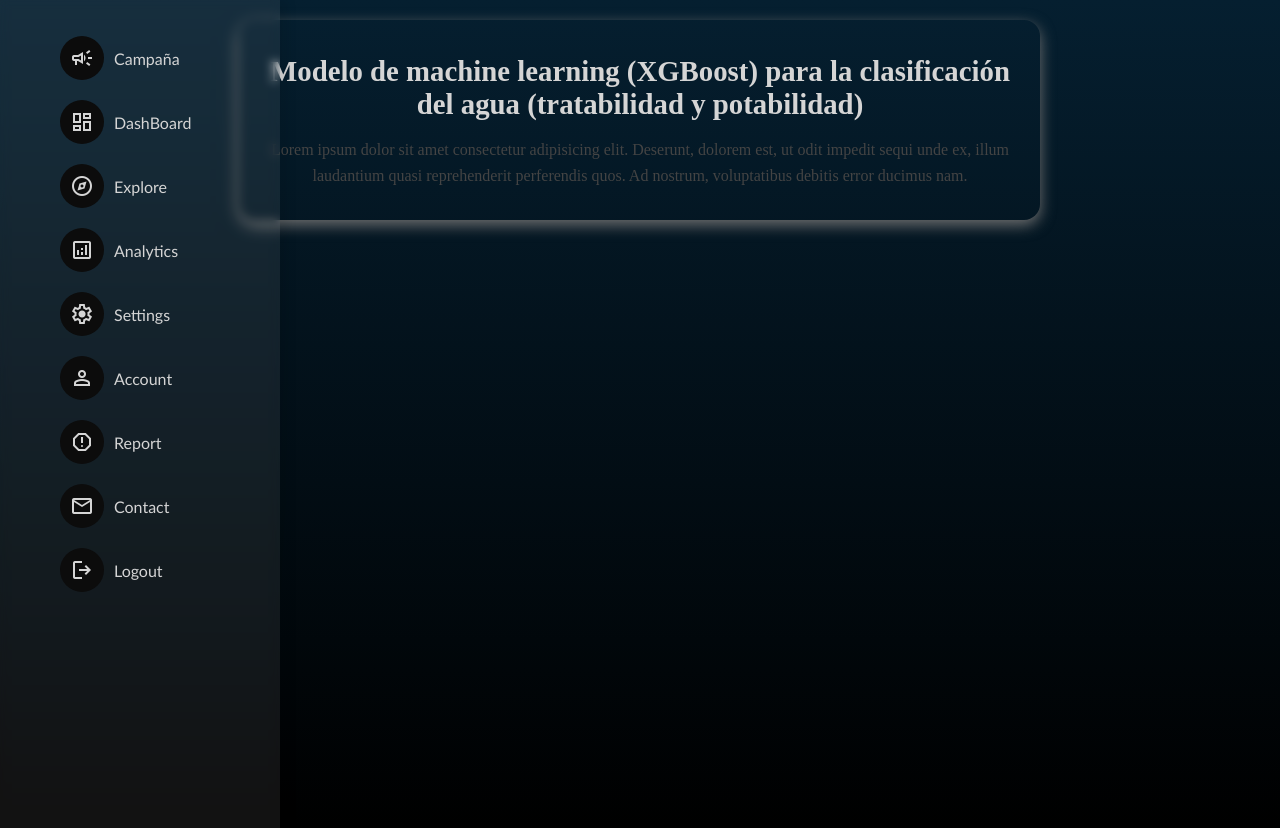
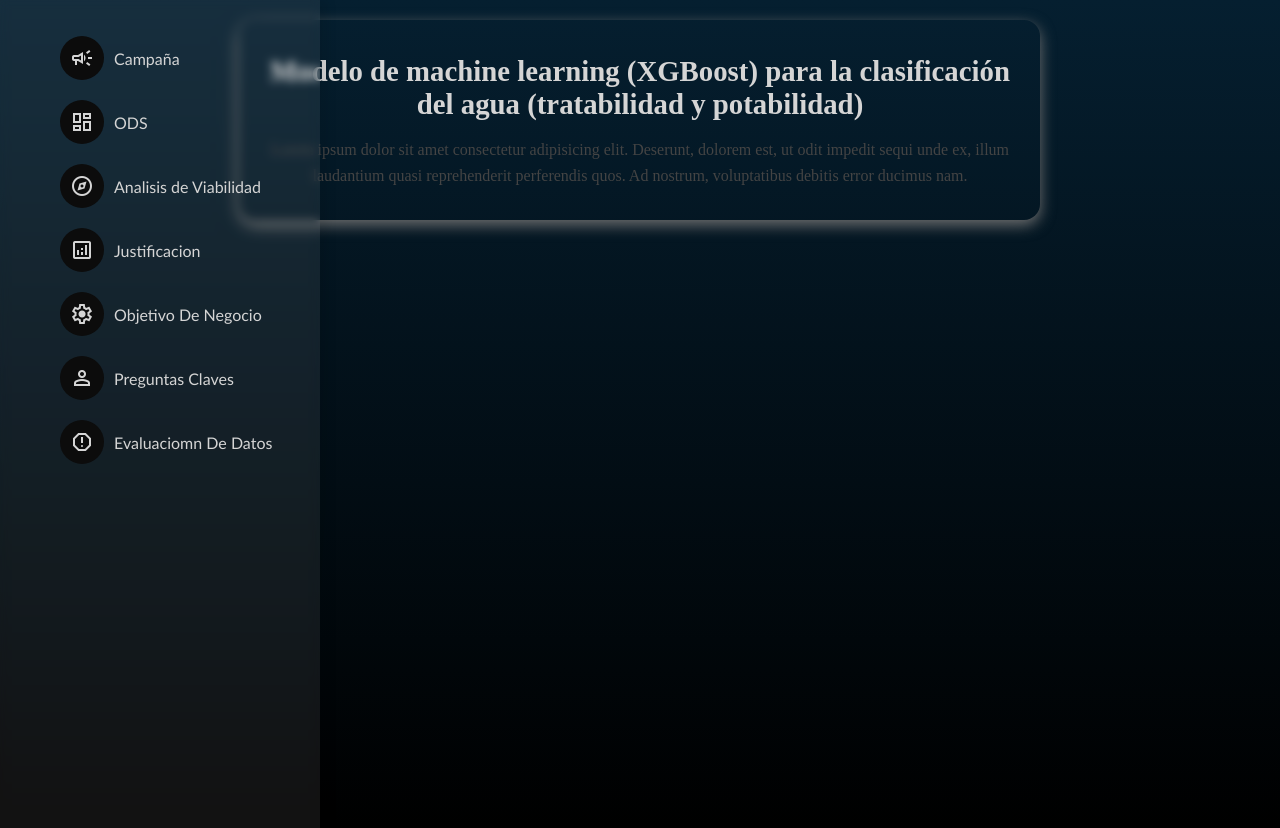
Before and after one commit to Arias1178/proyecto_ods_agua, a Flask app: page / in a window 1280 px wide. Run offline with Flask 3, Linux system fonts and the light colour scheme; parts of the project's set-up code (start-up, migrations or seed data) failed here and were passed over.

Commit message:
css y html

```diff
--- a/static/menu.css
+++ b/static/menu.css
@@ -18,7 +18,7 @@ h1{
     position: fixed;
     top: 0;
     left: 0;
-    width: 85px;
+    width: 100px;
     height: 100%;
     transition: .3s;
     scrollbar-width: none;
@@ -31,7 +31,7 @@ h1{
 }
 
 .menu:hover {
-    width: 260px;
+    width: 300px;
 }
 
 .menu:hover li span:nth-child(2) {
--- a/templates/menu.html
+++ b/templates/menu.html
@@ -18,14 +18,12 @@
     <ul class="menu-content">
         <li><a href="{{ url_for('index') }}"><span class="material-symbols-outlined">campaign</span><span>Campaña</span></a></li>
         <!-- Agrega más opciones cuando tengas más rutas -->
-        <li><a href="#"><span class="material-symbols-outlined">dashboard</span><span>DashBoard</span></a></li>
-        <li><a href="#"><span class="material-symbols-outlined">explore</span><span>Explore</span></a></li>
-        <li><a href="#"><span class="material-symbols-outlined">analytics</span><span>Analytics</span></a></li>
-        <li><a href="#"><span class="material-symbols-outlined">settings</span><span>Settings</span></a></li>
-        <li><a href="#"><span class="material-symbols-outlined">person</span><span>Account</span></a></li>
-        <li><a href="#"><span class="material-symbols-outlined">report</span><span>Report</span></a></li>
-        <li><a href="#"><span class="material-symbols-outlined">email</span><span>Contact</span></a></li>
-        <li><a href="#"><span class="material-symbols-outlined">logout</span><span>Logout</span></a></li>
+        <li><a href="#"><span class="material-symbols-outlined">dashboard</span><span>ODS</span></a></li>
+        <li><a href="#"><span class="material-symbols-outlined">explore</span><span>Analisis de Viabilidad</span></a></li>
+        <li><a href="#"><span class="material-symbols-outlined">analytics</span><span>Justificacion</span></a></li>
+        <li><a href="#"><span class="material-symbols-outlined">settings</span><span>Objetivo De Negocio</span></a></li>
+        <li><a href="#"><span class="material-symbols-outlined">person</span><span>Preguntas Claves</span></a></li>
+        <li><a href="#"><span class="material-symbols-outlined">report</span><span>Evaluaciomn De Datos</span></a></li>
     </ul>
 </div>
 </body>
```
